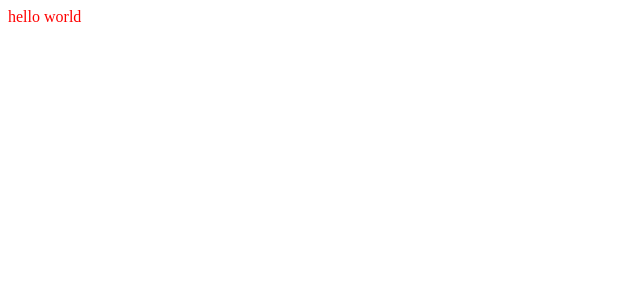
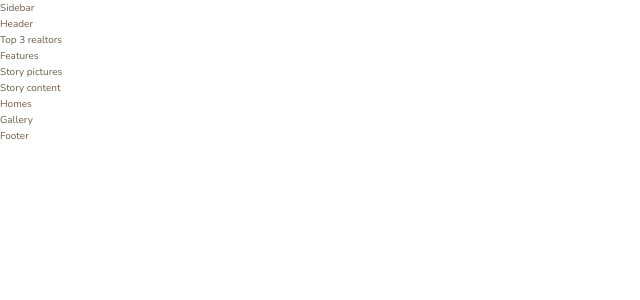
Before and after one commit to lightbuild/Nexter-Advanced-CSS, a Vue app: page / in a window 1280 px wide. Shown: the top 300 px of the page, without its empty margins (0-640 px from the left). Built offline with nearby package versions, Linux system fonts and the light colour scheme.

Commit message:
完成html内容的初始化

```diff
--- a/index.html
+++ b/index.html
@@ -4,6 +4,7 @@
     <meta charset="UTF-8" />
     <link rel="icon" type="image/svg+xml" href="/vite.svg" />
     <meta name="viewport" content="width=device-width, initial-scale=1.0" />
+      <link href="https://fonts.googleapis.com/css2?family=Josefin+Sans:ital,wght@0,300;0,400;1,400&family=Nunito:ital,wght@0,300;1,300&display=swap" rel="stylesheet">
     <title>Vite + Vue + TS</title>
   </head>
   <body>
--- a/src/App.vue
+++ b/src/App.vue
@@ -3,8 +3,42 @@
 </script>
 
 <template>
-  <div class="demo">
-    hello world
+  <div class="container">
+    <div class="sidebar">
+      Sidebar
+    </div>
+
+    <header class="header">
+      Header
+    </header>
+
+    <div class="realtors">
+      Top 3 realtors
+    </div>
+
+    <section class="features">
+      Features
+    </section>
+
+    <div class="story__pictures">
+      Story pictures
+    </div>
+
+    <div class="story__content">
+      Story content
+    </div>
+
+    <section class="homes">
+      Homes
+    </section>
+
+    <section class="gallery">
+      Gallery
+    </section>
+
+    <footer class="footer">
+      Footer
+    </footer>
   </div>
 </template>
 
--- /dev/null
+++ b/src/assets/style/_base.scss
@@ -0,0 +1,35 @@
+//Color Variable
+$color-primary:#c69963;
+$color-primary-dark:#b28451;
+
+$color-secondary:#101d2c;
+
+$color-grey-light-1:#f9f7f6;
+$color-grey-light-2:#aaa;
+
+$color-grey-dark-1:#54484a;
+$color-grey-dark-2:#6d5d4b;
+
+//Font Variable
+$font-primary:'Nunito',sans-serif;
+$font-dispaly:'Josefin Sans',sans-serif;
+
+*,
+*::before,
+*::after{
+  margin:0;
+  padding:0;
+  box-sizing: inherit;
+}
+
+html{
+  box-sizing: border-box;
+  font-size:62.5%; //10px;
+}
+
+body{
+  font-family: $font-primary;
+  color:$color-grey-dark-2;
+  font-weight: 300;
+  line-height:1.6;
+}
--- a/src/assets/style/_main.scss
+++ b/src/assets/style/_main.scss
@@ -1,3 +1 @@
-.demo{
-  color:red;
-}
+@import 'base';
```
Also changed, not shown: src/assets/style/_features.scss (added), src/assets/style/_footer.scss (added), src/assets/style/_gallery.scss (added), src/assets/style/_header.scss (added), src/assets/style/_homes.scss (added), src/assets/style/_realtors.scss (added), src/assets/style/_sidebar.scss (added), src/assets/style/_typography.scss (added).
